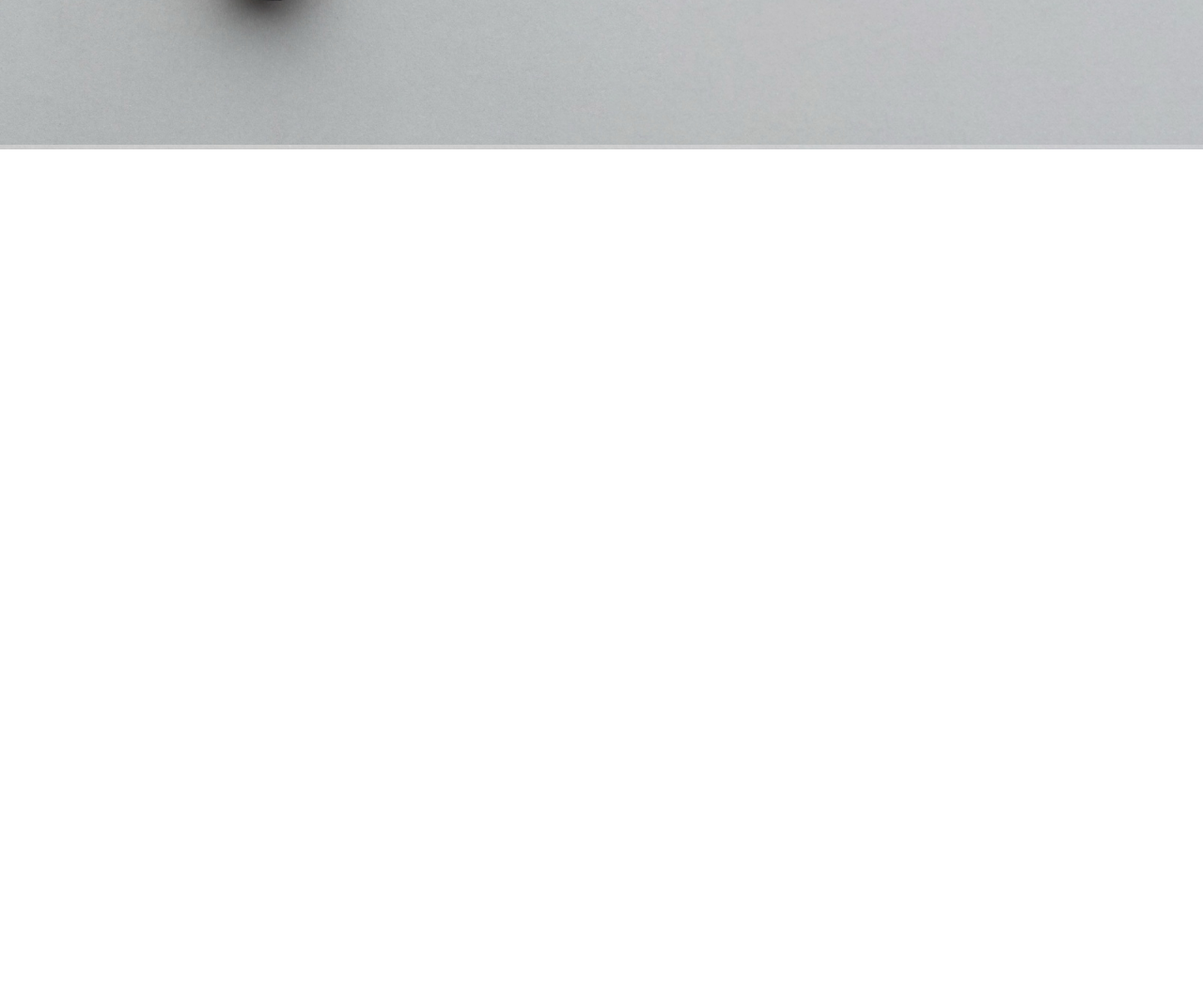
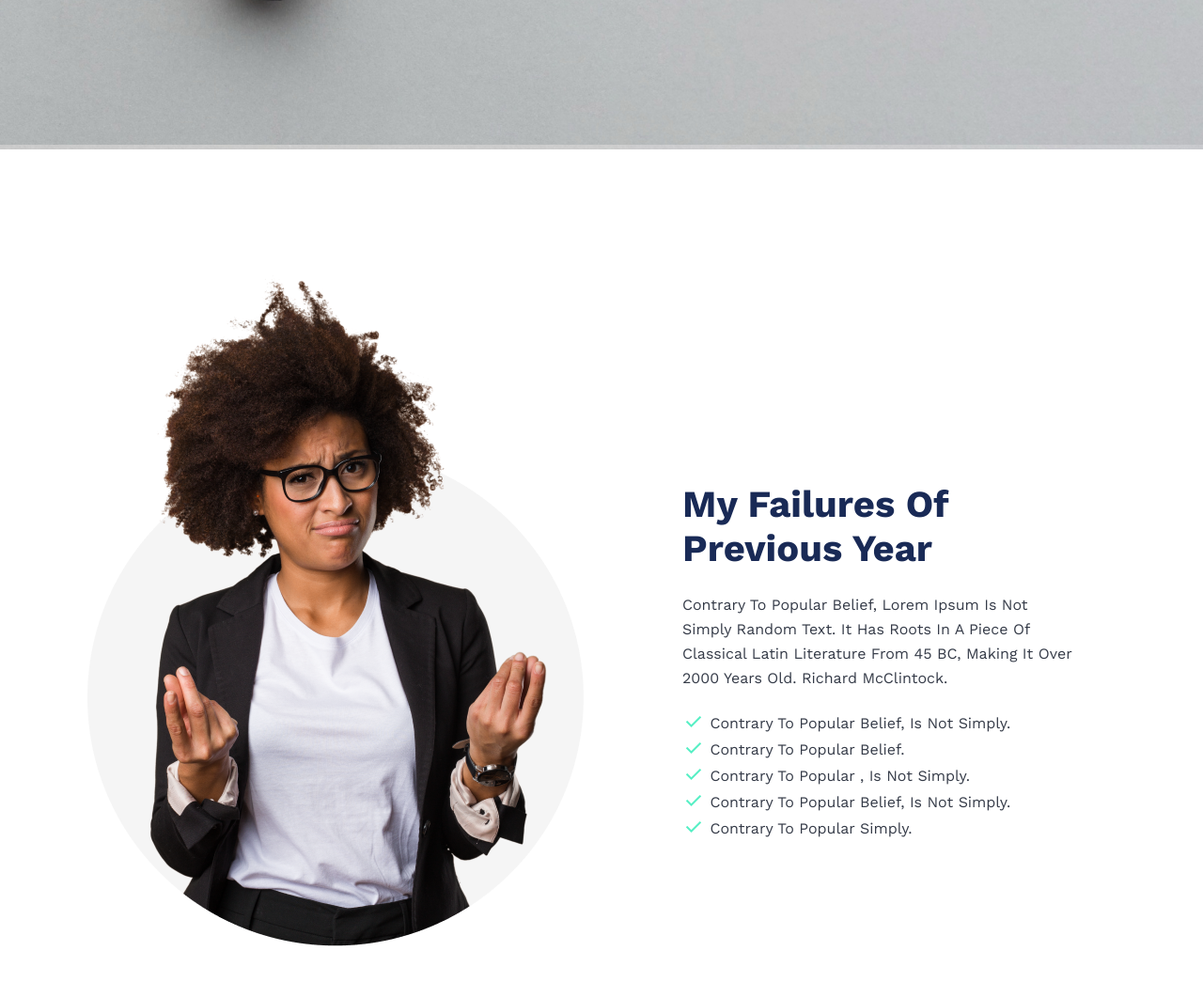
Before and after one commit to raiyan1999j/ph-project-02, a plain HTML site: page index.html in a window 1280 px wide. Shown: the part 655-1700 px from the top of the page at 94% size. Before the commit the page ends 814 px from the top, so only its background shows below. Drawn offline with nearby package versions, Linux system fonts and the light colour scheme.

Commit message:
article added

```diff
--- a/index.html
+++ b/index.html
@@ -10,6 +10,8 @@
     <link rel="preconnect" href="https://fonts.googleapis.com">
     <link rel="preconnect" href="https://fonts.gstatic.com" crossorigin>
     <link href="https://fonts.googleapis.com/css2?family=Work+Sans:wght@400;500;600;700&display=swap" rel="stylesheet">
+    <!-- google-icons -->
+    <link rel="stylesheet" href="https://fonts.googleapis.com/css2?family=Material+Symbols+Outlined:opsz,wght,FILL,GRAD@24,400,0,0" />
 </head>
 <body>
     <!-- headerArea-start -->
@@ -31,7 +33,57 @@
     <!-- headerArea-finish -->
     <!-- mainArea-start -->
     <main>
-
+        <!-- articleArea-start -->
+        <section class="articleArea">
+            <div class="row">
+                <div class="articleBox">
+                    <div class="articleImg">
+                        <img src="./image/person.png" alt="personImg">
+                    </div>
+                    <div>
+                        <h2>
+                            my failures of previous year
+                        </h2>
+                        <p class="textBox">
+                            Contrary to popular belief, Lorem Ipsum is not simply random text. It has roots in a piece of classical Latin literature from 45 BC, making it over 2000 years old. Richard McClintock.
+                        </p>
+                        <ul class="articleList">
+                            <li>
+                                <span class="material-symbols-outlined">
+                                    check
+                                </span>
+                                Contrary to popular belief, is not simply.
+                            </li>
+                            <li>
+                                <span class="material-symbols-outlined">
+                                    check
+                                </span>
+                                Contrary to popular belief.
+                            </li>
+                            <li>
+                                <span class="material-symbols-outlined">
+                                    check
+                                </span>
+                                Contrary to popular , is not simply.
+                            </li>
+                            <li>
+                                <span class="material-symbols-outlined">
+                                    check
+                                </span>
+                                Contrary to popular belief, is not simply.
+                            </li>
+                            <li>
+                                <span class="material-symbols-outlined">
+                                    check
+                                </span>
+                                Contrary to popular simply.
+                            </li>
+                        </ul>
+                    </div>
+                </div>
+            </div>
+        </section>
+        <!-- articleArea-finish -->
     </main>
     <!-- mainArea-finish -->
     <!-- footerArea-start -->
--- a/style/style.css
+++ b/style/style.css
@@ -46,6 +46,11 @@ h1{
 h2,h3{
     color:#192a56;
 }
+ul{
+    list-style-type:none;
+    padding:0px;
+    margin: 0px;
+}
 /* ========== */
 /* headerArea */
 /* ========== */
@@ -75,3 +80,27 @@ h2,h3{
     background:#ecf0f1;
     color:#F15B22;
 }
+/* ========== */
+/* articleArea */
+/* ========== */
+.articleArea .articleBox{
+    display:flex;
+    flex-direction: row;
+}
+.articleArea .articleBox div:nth-child(2){
+    transform: translateY(230px);
+    margin-left:87px;
+}
+.articleArea h2{
+    font-size:40px;
+    font-weight:700;
+    width:288px;
+}
+.articleArea .articleBox .textBox{
+    width:416px;
+    margin:24px 0 16px 0;
+}
+.articleArea .articleList li span{
+    color:#55efc4;
+    transform:translateY(5px);
+}
```
Also changed, not shown: image/gradient1.png (added), image/gradient2.png (added), image/gradient3.png (added), image/person.png (added), image/watch.png (added).
